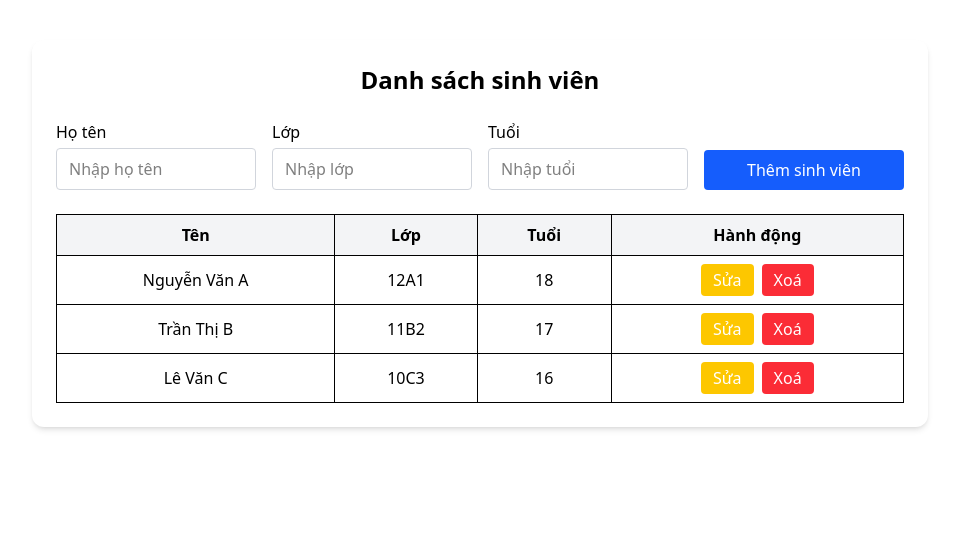
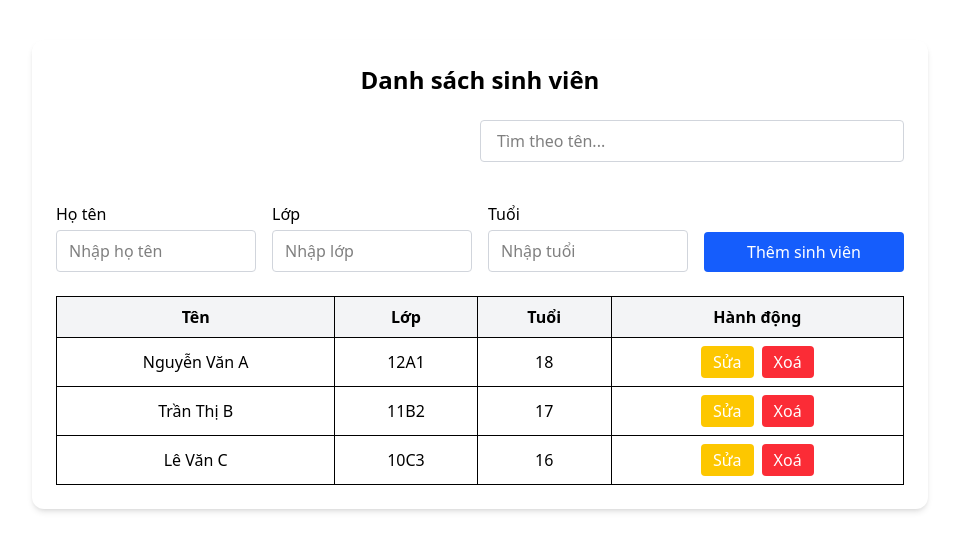
Before and after one commit to WestTand/BaiKiemTra, a React (Vite) app in the folder baithi/: page / in a window 1280 px wide. Shown: the top 550 px of the page, without its empty margins (160-1119 px from the left). Built offline with nearby package versions, Linux system fonts and the light colour scheme.

Commit message:
tim kiem sinh vien theo ten

```diff
--- a/baithi/src/pages/StudentList.jsx
+++ b/baithi/src/pages/StudentList.jsx
@@ -9,6 +9,7 @@ const StudentList = () => {
 
   const [form, setForm] = useState({ ten: '', lop: '', tuoi: '' });
   const [editingId, setEditingId] = useState(null);
+  const [searchQuery, setSearchQuery] = useState('');
 
   const handleDelete = (id) => {
     setStudents(students.filter((sv) => sv.id !== id));
@@ -47,9 +48,24 @@ const StudentList = () => {
     setForm({ ten: '', lop: '', tuoi: '' });
   };
 
+  const filteredStudents = students.filter(sv =>
+    sv.ten.toLowerCase().includes(searchQuery.toLowerCase())
+  );
+
   return (
     <div className="max-w-4xl mx-auto mt-10 p-6 bg-white shadow-md rounded-xl space-y-6">
       <h2 className="text-2xl font-bold text-center">Danh sách sinh viên</h2>
+
+      {/* Tìm kiếm */}
+      <div className="flex justify-end">
+        <input
+          type="text"
+          placeholder="Tìm theo tên..."
+          value={searchQuery}
+          onChange={(e) => setSearchQuery(e.target.value)}
+          className="border border-gray-300 rounded px-4 py-2 mb-4 w-1/2"
+        />
+      </div>
 
       {/* Form thêm sinh viên */}
       <div className="grid grid-cols-1 md:grid-cols-4 gap-4 items-end">
@@ -107,7 +123,7 @@ const StudentList = () => {
           </tr>
         </thead>
         <tbody>
-          {students.map((sv) => (
+          {filteredStudents.map((sv) => (
             <tr key={sv.id} className="text-center">
               {editingId === sv.id ? (
                 <>
@@ -176,10 +192,10 @@ const StudentList = () => {
               )}
             </tr>
           ))}
-          {students.length === 0 && (
+          {filteredStudents.length === 0 && (
             <tr>
               <td colSpan="4" className="text-center py-4 text-gray-500">
-                Không có sinh viên nào.
+                Không có sinh viên nào phù hợp.
               </td>
             </tr>
           )}
```
Also changed, not shown: baithi/minhChung/cau6.PNG (added).
